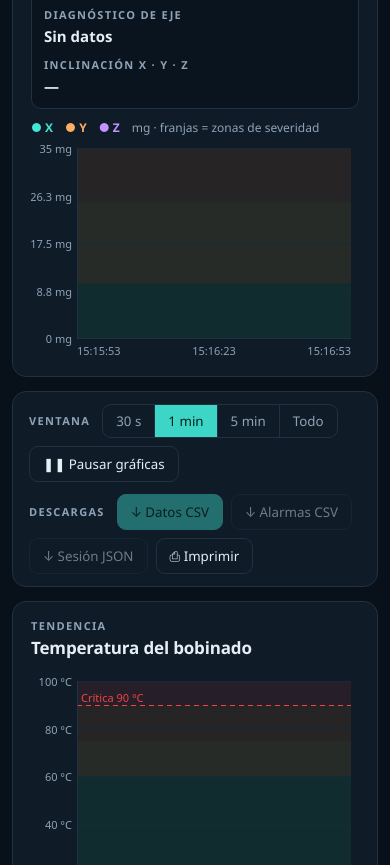
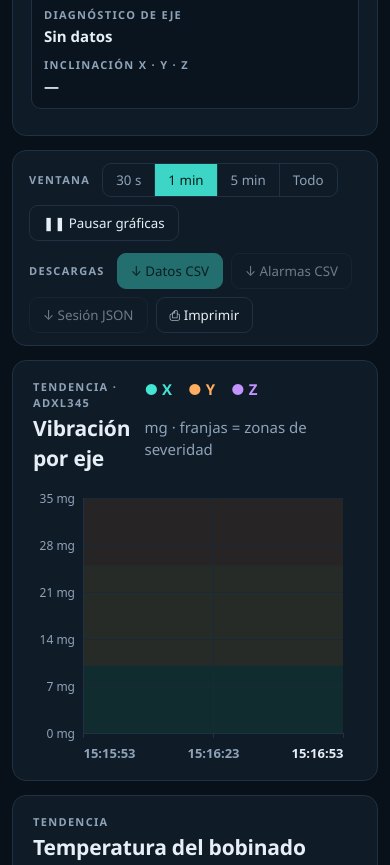
Before and after one commit to mastop-boop/monitor-motor, a plain HTML site: page index.html in a window 390 px wide. Shown: the part 1501-2366 px from the top of the page. Drawn offline with Linux system fonts and the light colour scheme.

Commit message:
Add files via upload

```diff
--- a/index.html
+++ b/index.html
@@ -4,7 +4,7 @@
 <meta charset="utf-8">
 <meta name="viewport" content="width=device-width,initial-scale=1">
 <title>Monitor de Condición · Motor de inducción</title>
-<link rel="stylesheet" href="monitor.css?v=1">
+<link rel="stylesheet" href="monitor.css?v=2">
 </head>
 <body>
 
@@ -203,9 +203,6 @@
         <div><span class="eyebrow">Diagnóstico de eje</span><strong id="vAlign">Sin datos</strong></div>
         <div><span class="eyebrow">Inclinación X · Y · Z</span><strong id="vAng">—</strong></div>
       </div>
-
-      <div class="legend"><b class="cx">● X</b><b class="cy">● Y</b><b class="cz">● Z</b><span class="muted">mg · franjas = zonas de severidad</span></div>
-      <canvas id="cV" class="chart" aria-label="Vibración por eje en el tiempo"></canvas>
     </article>
   </section>
 
@@ -231,6 +228,11 @@
   </section>
 
   <section class="row2 charts">
+    <article class="card">
+      <div class="chead"><div><span class="eyebrow">Tendencia · ADXL345</span><h2>Vibración por eje</h2></div>
+        <div class="legend"><b class="cx">● X</b><b class="cy">● Y</b><b class="cz">● Z</b><span class="muted">mg · franjas = zonas de severidad</span></div></div>
+      <canvas id="cV" class="chart" aria-label="Vibración por eje en el tiempo"></canvas>
+    </article>
     <article class="card">
       <div class="chead"><div><span class="eyebrow">Tendencia</span><h2>Temperatura del bobinado</h2></div><span class="muted small" id="tStats"></span></div>
       <canvas id="cT" class="chart" aria-label="Temperatura en el tiempo"></canvas>
@@ -290,6 +292,6 @@
   </footer>
 </main>
 
-<script src="monitor.js?v=1"></script>
+<script src="monitor.js?v=2"></script>
 </body>
 </html>
--- a/monitor.css
+++ b/monitor.css
@@ -65,7 +65,7 @@ button:focus-visible,select:focus-visible,input:focus-visible,a:focus-visible{ou
 .chead{display:flex;justify-content:space-between;align-items:flex-start;gap:10px;margin-bottom:12px}
 .kpis{display:grid;grid-template-columns:repeat(4,minmax(0,1fr));gap:14px}
 .row2{display:grid;grid-template-columns:minmax(0,1.12fr) minmax(0,1fr);gap:14px;margin-top:14px}
-.row2.charts{grid-template-columns:1fr 1fr}
+.row2.charts{grid-template-columns:minmax(0,1fr)}
 .row2.bottom{grid-template-columns:minmax(0,1.3fr) minmax(0,1fr)}
 
 .badge{display:inline-flex;align-items:center;gap:6px;padding:3px 10px;border-radius:99px;font-size:11px;font-weight:800;letter-spacing:.07em;text-transform:uppercase;white-space:nowrap;color:var(--c);background:color-mix(in srgb,var(--c) 16%,transparent);border:1px solid color-mix(in srgb,var(--c) 40%,transparent)}
@@ -156,7 +156,11 @@ button:focus-visible,select:focus-visible,input:focus-visible,a:focus-visible{ou
 .diag[data-lv=ok] #vAlign{color:var(--ok)}
 .legend{display:flex;gap:12px;align-items:center;font-size:12px;flex-wrap:wrap;margin-bottom:4px}
 
-.chart{display:block;width:100%;height:220px;cursor:crosshair}
+.chart{display:block;width:100%;height:clamp(300px,44vh,480px);cursor:crosshair}
+.charts .card{padding:18px 20px 14px}
+.charts .chead h2{font-size:21px}
+.charts .legend{font-size:15px;gap:16px;margin:0}
+.charts .muted.small{font-size:14px}
 
 /* toolbar */
 .toolbar{display:flex;justify-content:space-between;gap:12px;flex-wrap:wrap;margin-top:14px;padding:12px 16px}
@@ -194,6 +198,7 @@ input,select{background:var(--panel-2);border:1px solid var(--line);color:var(--
   .cfg fieldset{grid-template-columns:1fr}
   .axis{grid-template-columns:70px 1fr 60px}
   .val strong{font-size:34px}
+  .chart{height:280px}
   .clock{display:none}
 }
 @media print{
--- a/monitor.js
+++ b/monitor.js
@@ -292,7 +292,13 @@ function drawChart(cv, o){
   if (!w || !h) return;
   if (cv.width !== Math.round(w * dpr) || cv.height !== Math.round(h * dpr)) { cv.width = Math.round(w * dpr); cv.height = Math.round(h * dpr); }
   const g = cv.getContext('2d'); g.setTransform(dpr,0,0,dpr,0,0); g.clearRect(0,0,w,h);
-  const L = 46, R = w - 8, T = 8, B = h - 22, {t0, t1, lo, hi, data} = o;
+  const {t0, t1, lo, hi, data} = o;
+  // tipografía y márgenes escalados al ancho de la gráfica
+  const big = w >= 560, fs = big ? 14 : 12, ft = big ? 15 : 13, NY = 5;
+  g.font = `${fs}px system-ui, sans-serif`;
+  let wl = 0;
+  for (let i = 0; i <= NY; i++) wl = Math.max(wl, g.measureText(niceTick(lo + (hi - lo) * i / NY) + (o.unit ? ' ' + o.unit : '')).width);
+  const L = Math.max(50, Math.ceil(wl) + 14), R = w - 14, T = 12, B = h - (ft + 20);
   const X = t => L + (t - t0) * (R - L) / (t1 - t0);
   const Y = v => B - (Math.min(hi, Math.max(lo, v)) - lo) * (B - T) / (hi - lo);
   // zonas de severidad
@@ -302,28 +308,37 @@ function drawChart(cv, o){
   }
   g.globalAlpha = 1;
   // rejilla
-  g.font = '11px system-ui, sans-serif'; g.lineWidth = 1; g.textAlign = 'right';
-  for (let i = 0; i <= 4; i++) {
-    const v = lo + (hi - lo) * i / 4, y = Math.round(Y(v)) + .5;
+  g.font = `${fs}px system-ui, sans-serif`; g.lineWidth = 1; g.textAlign = 'right';
+  for (let i = 0; i <= NY; i++) {
+    const v = lo + (hi - lo) * i / NY, y = Math.round(Y(v)) + .5;
     g.strokeStyle = C.grid; g.beginPath(); g.moveTo(L, y); g.lineTo(R, y); g.stroke();
-    g.fillStyle = C.muted; g.fillText(niceTick(v) + (o.unit ? ' ' + o.unit : ''), L - 5, y + 4);
+    g.fillStyle = C.muted; g.fillText(niceTick(v) + (o.unit ? ' ' + o.unit : ''), L - 8, y + fs * 0.35);
   }
   // líneas umbral
   for (const ln of o.lines || []) {
     if (ln.v < lo || ln.v > hi) continue;
     const y = Math.round(Y(ln.v)) + .5;
     g.strokeStyle = ln.color; g.setLineDash([5,4]); g.beginPath(); g.moveTo(L, y); g.lineTo(R, y); g.stroke(); g.setLineDash([]);
-    g.fillStyle = ln.color; g.textAlign = 'left'; g.fillText(ln.label, L + 4, y - 4); g.textAlign = 'right';
+    g.fillStyle = ln.color; g.textAlign = 'left'; g.font = `600 ${fs}px system-ui, sans-serif`; g.fillText(ln.label, L + 6, y - 6);
+    g.font = `${fs}px system-ui, sans-serif`; g.textAlign = 'right';
   }
-  // eje tiempo
-  g.fillStyle = C.muted; g.textAlign = 'left'; g.fillText(hms(t0), L, h - 5);
-  g.textAlign = 'center'; g.fillText(hms((t0 + t1) / 2), (L + R) / 2, h - 5);
-  g.textAlign = 'right'; g.fillText(st.paused ? hms(t1) + ' (pausa)' : hms(t1), R, h - 5);
+  // eje de tiempo: hora grande con marcas verticales
+  const NT = w >= 900 ? 6 : big ? 4 : 2;
+  g.font = `600 ${ft}px system-ui, sans-serif`;
+  for (let i = 0; i <= NT; i++) {
+    const t = t0 + (t1 - t0) * i / NT, x = Math.round(X(t)) + .5;
+    if (i > 0 && i < NT) { g.strokeStyle = C.grid; g.beginPath(); g.moveTo(x, T); g.lineTo(x, B); g.stroke(); }
+    g.strokeStyle = C.line; g.beginPath(); g.moveTo(x, B); g.lineTo(x, B + 5); g.stroke();
+    g.textAlign = i === 0 ? 'left' : i === NT ? 'right' : 'center';
+    g.fillStyle = i === NT ? C.ink : C.muted;
+    g.fillText(i === NT && st.paused ? hms(t) + ' (pausa)' : hms(t), x, h - 8);
+  }
+  g.font = `${fs}px system-ui, sans-serif`;
   // series
   const step = Math.max(1, Math.floor(data.length / ((R - L) * 1.5)));
   g.save(); g.beginPath(); g.rect(L, T - 2, R - L, B - T + 4); g.clip();
   for (const s of o.series) {
-    g.strokeStyle = s.color; g.lineWidth = 1.8; g.lineJoin = 'round'; g.beginPath();
+    g.strokeStyle = s.color; g.lineWidth = big ? 2.6 : 2.1; g.lineJoin = 'round'; g.lineCap = 'round'; g.beginPath();
     let pen = false, prev = 0;
     for (let i = 0; i < data.length; i += step) {
       const r = data[i], v = s.get(r);
@@ -349,15 +364,15 @@ function drawChart(cv, o){
     for (const s of o.series) {
       const v = s.get(r);
       lines.push(`${s.label}: ${fin(v) ? v.toFixed(s.dec ?? 2) : '—'} ${o.unit || ''}`);
-      if (fin(v)) { g.fillStyle = s.color; g.beginPath(); g.arc(x, Y(v), 3.5, 0, 7); g.fill(); }
+      if (fin(v)) { g.fillStyle = s.color; g.beginPath(); g.arc(x, Y(v), 4.5, 0, 7); g.fill(); }
     }
-    g.font = '12px system-ui, sans-serif';
-    const bw = Math.max(...lines.map(l => g.measureText(l).width)) + 16, bh = lines.length * 16 + 8;
+    g.font = `600 ${fs}px system-ui, sans-serif`;
+    const lh = fs + 6, bw = Math.max(...lines.map(l => g.measureText(l).width)) + 20, bh = lines.length * lh + 10;
     let bx = x + 10; if (bx + bw > R) bx = x - bw - 10;
     g.fillStyle = C.panel; g.strokeStyle = C.line; g.globalAlpha = .95;
     g.beginPath(); g.roundRect ? g.roundRect(bx, T + 4, bw, bh, 6) : g.rect(bx, T + 4, bw, bh); g.fill(); g.stroke(); g.globalAlpha = 1;
     g.textAlign = 'left';
-    lines.forEach((l,i) => { g.fillStyle = i === 0 ? C.muted : (o.series[i-1].color); g.fillText(l, bx + 8, T + 20 + i * 16); });
+    lines.forEach((l,i) => { g.fillStyle = i === 0 ? C.muted : (o.series[i-1].color); g.fillText(l, bx + 10, T + 4 + lh + i * lh); });
   }
 }
 
```
Also changed, not shown: 1 other file.
